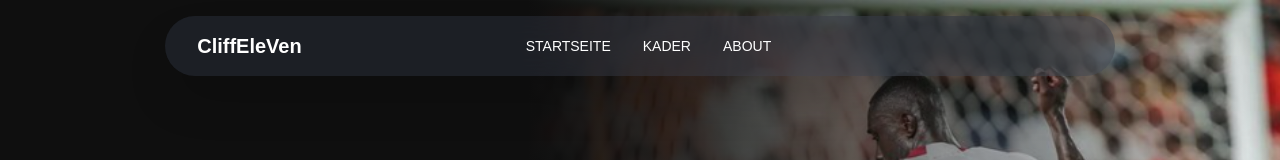
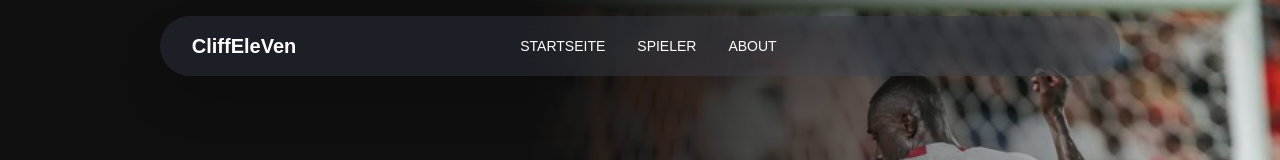
Before and after one commit to SamuelMessmer/CliffEleVen-Sport-Mangement, a Next.js app: page / in a window 1280 px wide. Shown: the top 160 px of the page. Built offline with nearby package versions, Linux system fonts and the light colour scheme.

Commit message:
chore: grammar mistake

```diff
--- a/app/components/NavBar.tsx
+++ b/app/components/NavBar.tsx
@@ -235,7 +235,7 @@ const NavBar = () => {
                 }}
                 className="hover:scale-105 duration-150 hover:border-b-2 border-blue-700 text-sm"
               >
-                KADER
+                SPIELER
               </button>
               <button
                 onClick={() => {
```
